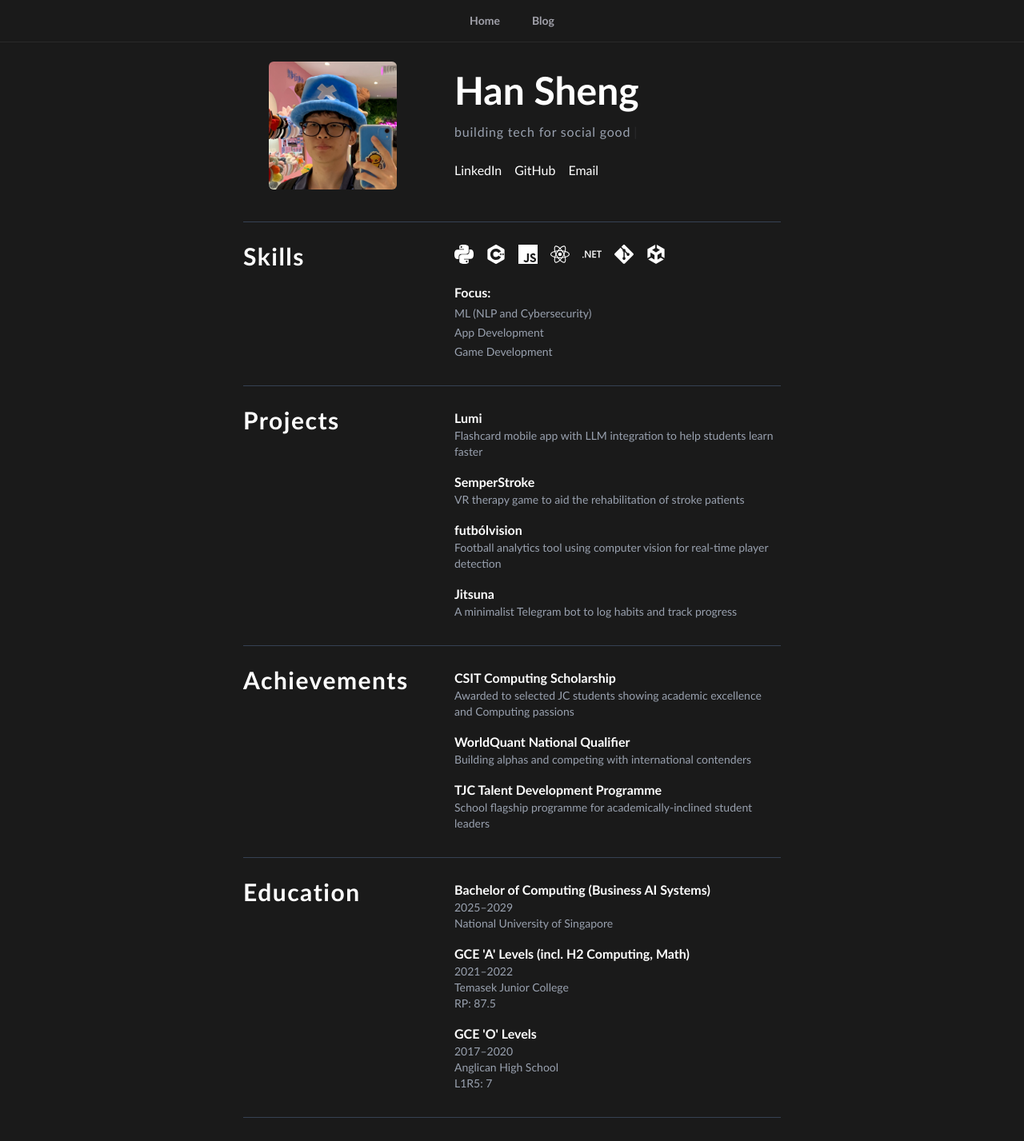
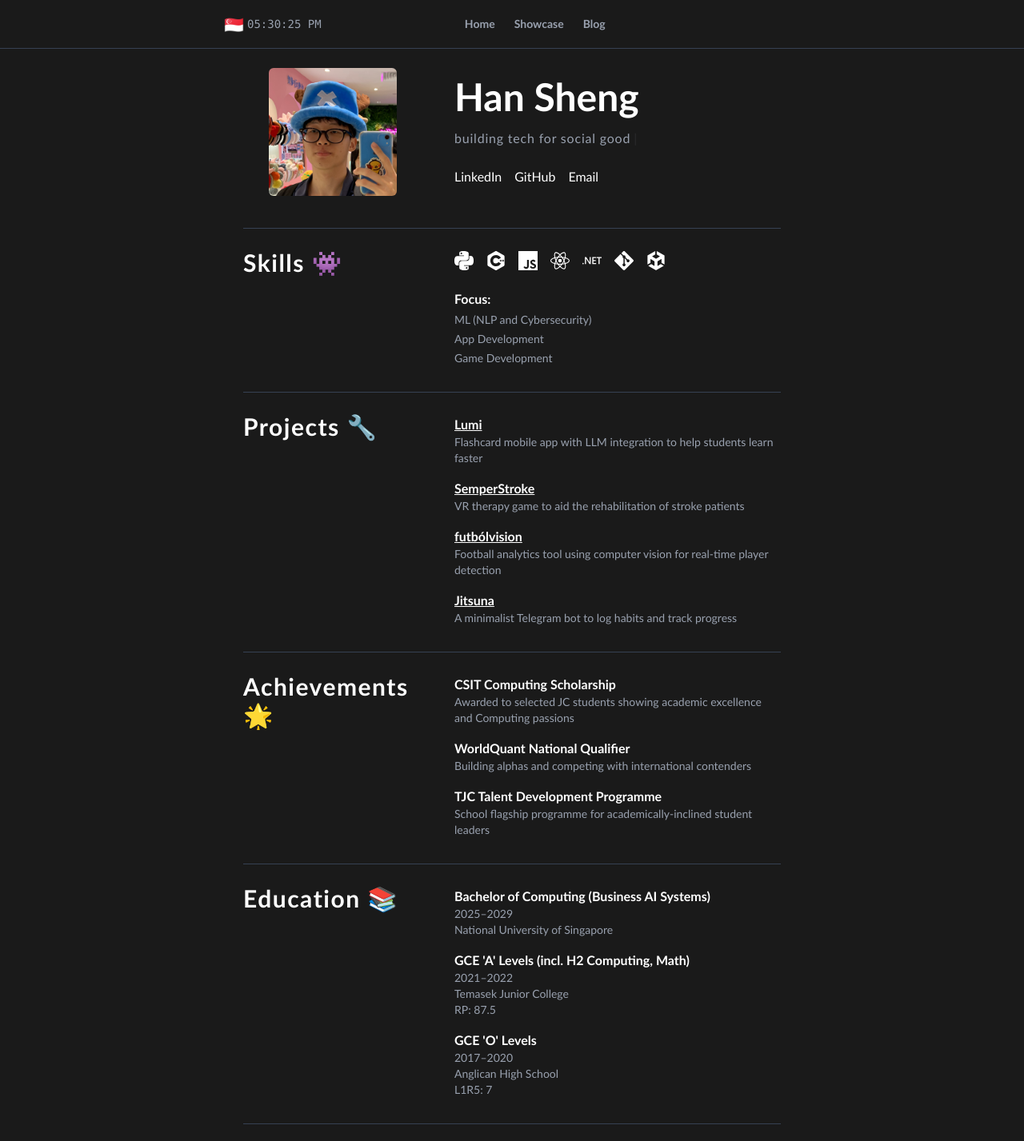
Before and after one commit to Fiyxxx/hs-retro-portfolio, a React (Vite) app: page / in a window 1280 px wide. Shown: the top 1427 px of the page at 80% size. Built offline with nearby package versions, Linux system fonts and the light colour scheme.

Commit message:
added underline, clock, showcase link, emojis

```diff
--- a/src/App.jsx
+++ b/src/App.jsx
@@ -10,6 +10,7 @@ import Experience from './components/Experience';
 import Footer from './components/Footer';
 import Blog from './pages/Blog';
 import Post from './pages/posts/Post';
+import Showcase from './pages/Showcase';
 
 const Home = () => (
   <>
@@ -32,6 +33,7 @@ const App = () => {
         <Routes>
           <Route path="/" element={<Home />} />
           <Route path="/blog" element={<Blog />} />
+          <Route path="/showcase" element={<Showcase />} />
           <Route path="/blog/:slug" element={<Post />} />
         </Routes>
       </div>
--- a/src/components/Achievements.jsx
+++ b/src/components/Achievements.jsx
@@ -32,7 +32,7 @@ const Achievements = () => {
         <div className="flex flex-col md:flex-row gap-10">
           {/* Left: Section Title */}
           <h2 className="text-3xl text-white font-bold tracking-wider w-full md:w-1/3">
-            Achievements
+            Achievements 🌟
           </h2>
 
           {/* Right: List */}
--- a/src/components/Certifications.jsx
+++ b/src/components/Certifications.jsx
@@ -45,14 +45,14 @@ const Certifications = () => {
         <div className="flex flex-col md:flex-row gap-10">
           {/* Left: Section Title */}
           <h2 className="text-3xl text-white font-bold tracking-wider w-full md:w-1/3">
-            Certifications
+            Certifications 📝
           </h2>
 
           {/* Right: Certification List */}
           <div className="flex-1 flex flex-col gap-4 pt-1">
             {certifications.map((cert, index) => (
               <div key={index}>
-                <a href={cert.link} className="font-semibold text-white hover:text-violet-400 transition">{cert.name}</a>
+                <a href={cert.link} className="font-semibold underline text-white hover:text-violet-400 transition">{cert.name}</a>
                 <div className="text-sm text-gray-400">{cert.content}</div>
               </div>
             ))}
--- /dev/null
+++ b/src/components/Clock.jsx
@@ -0,0 +1,21 @@
+import { useEffect, useState } from "react";
+
+const Clock = () => {
+  const [time, setTime] = useState(new Date());
+
+  useEffect(() => {
+    const interval = setInterval(() => {
+      setTime(new Date()); // update every second
+    }, 1000);
+
+    return () => clearInterval(interval); // cleanup
+  }, []);
+
+  return (
+    <div className="text-sm text-gray-400 font-mono">
+      {time.toLocaleTimeString([], { hour: '2-digit', minute: '2-digit', second: '2-digit' })}
+    </div>
+  );
+};
+
+export default Clock;
--- a/src/components/Education.jsx
+++ b/src/components/Education.jsx
@@ -38,7 +38,7 @@ const Education = () => {
         <div className="flex flex-col md:flex-row gap-10">
           {/* Left: Section Title */}
           <h2 className="text-3xl text-white font-bold tracking-wider w-full md:w-1/3">
-            Education
+            Education 📚
           </h2>
 
           {/* Right: School Cards */}
--- a/src/components/Experience.jsx
+++ b/src/components/Experience.jsx
@@ -24,7 +24,7 @@ const Experience = () => {
         <div className="flex flex-col md:flex-row gap-10">
           {/* Left: Section Title */}
           <h2 className="text-3xl text-white font-bold tracking-wider w-full md:w-1/3">
-            Experience
+            Experience 👷🏼‍♂️
           </h2>
 
           {/* Right: School Cards */}
--- a/src/components/Header.jsx
+++ b/src/components/Header.jsx
@@ -1,12 +1,24 @@
-import { Link } from "react-router-dom"
+import { Link } from "react-router-dom";
+import Clock from "./Clock";
 
 const Header = () => {
   return (
-    <header className="w-full py-4 px-6 text-[#a1a1aa] text-sm font-semibold flex justify-center gap-10 border-b border-[#2a2a2a]">
-      <Link to="/" className="hover:text-[#a78bfa] transition-colors">Home</Link>
-      <Link to="/blog" className="hover:text-[#a78bfa] transition-colors">Blog</Link>
+    <header className="w-full py-4 border-b border-gray-700">
+      <div className="max-w-screen-md mx-auto px-6 flex items-center">
+
+        {/* LEFT: Emoji */}
+        <div className="text-xl pr-1">🇸🇬</div><Clock />
+
+        {/* RIGHT: Navigation Links */}
+        <nav className="flex gap-6 text-sm font-semibold text-gray-400 mx-auto md:w-1/3">
+          <a href="/" className="hover:text-violet-400">Home</a>
+          <a href="/showcase" className="hover:text-violet-400">Showcase</a>
+          <a href="/blog" className="hover:text-violet-400">Blog</a>
+        </nav>
+
+      </div>
     </header>
   )
 }
 
-export default Header
+export default Header;
--- a/src/components/Projects.jsx
+++ b/src/components/Projects.jsx
@@ -41,7 +41,7 @@ const Projects = () => {
         <div className="flex flex-col md:flex-row gap-10">
           {/* Left: Section Title */}
           <h2 className="text-3xl text-white font-bold tracking-wider w-full md:w-1/3">
-            Projects
+            Projects 🔧
           </h2>
 
           {/* Right: Project List */}
@@ -52,7 +52,7 @@ const Projects = () => {
                   href={project.link}
                   target="_blank"
                   rel="noopener noreferrer"
-                  className="text-white font-semibold hover:text-violet-400 transition"
+                  className="text-white underline font-semibold hover:text-violet-400 transition"
                 >
                   {project.title}
                 </a>
--- a/src/components/Skills.jsx
+++ b/src/components/Skills.jsx
@@ -27,7 +27,7 @@ const Skills = () => {
         <div className="flex flex-col md:flex-row gap-10">
           {/* Left: Section Title */}
           <h2 className="text-3xl text-white font-bold tracking-wider w-full md:w-1/3">
-            Skills
+            Skills 👾
           </h2>
 
           {/* Right: Logos + Focus */}
--- /dev/null
+++ b/src/pages/Showcase.jsx
@@ -0,0 +1,17 @@
+import { motion } from "framer-motion";
+
+const Showcase = () => {
+  return (
+    <motion.section
+      id="showcase"
+      initial={{ opacity: 0, y: 20 }}
+      animate={{ opacity: 1, y: 0 }}
+      transition={{ duration: 1.2, ease: "easeOut" }}
+      className="w-full py-4"
+    >
+        <div className="flex justify-center">Coming Soon! 🙈</div>
+    </motion.section>
+  );
+};
+
+export default Showcase;
```
